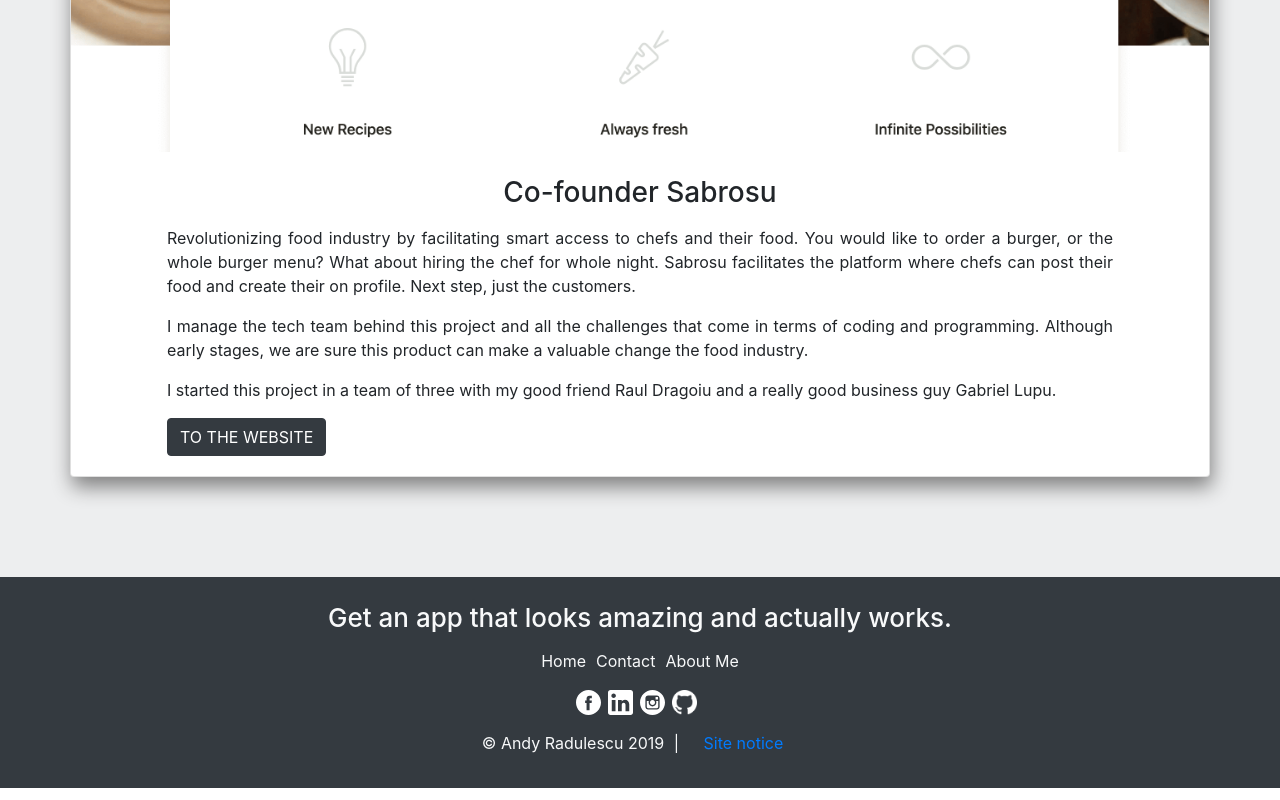
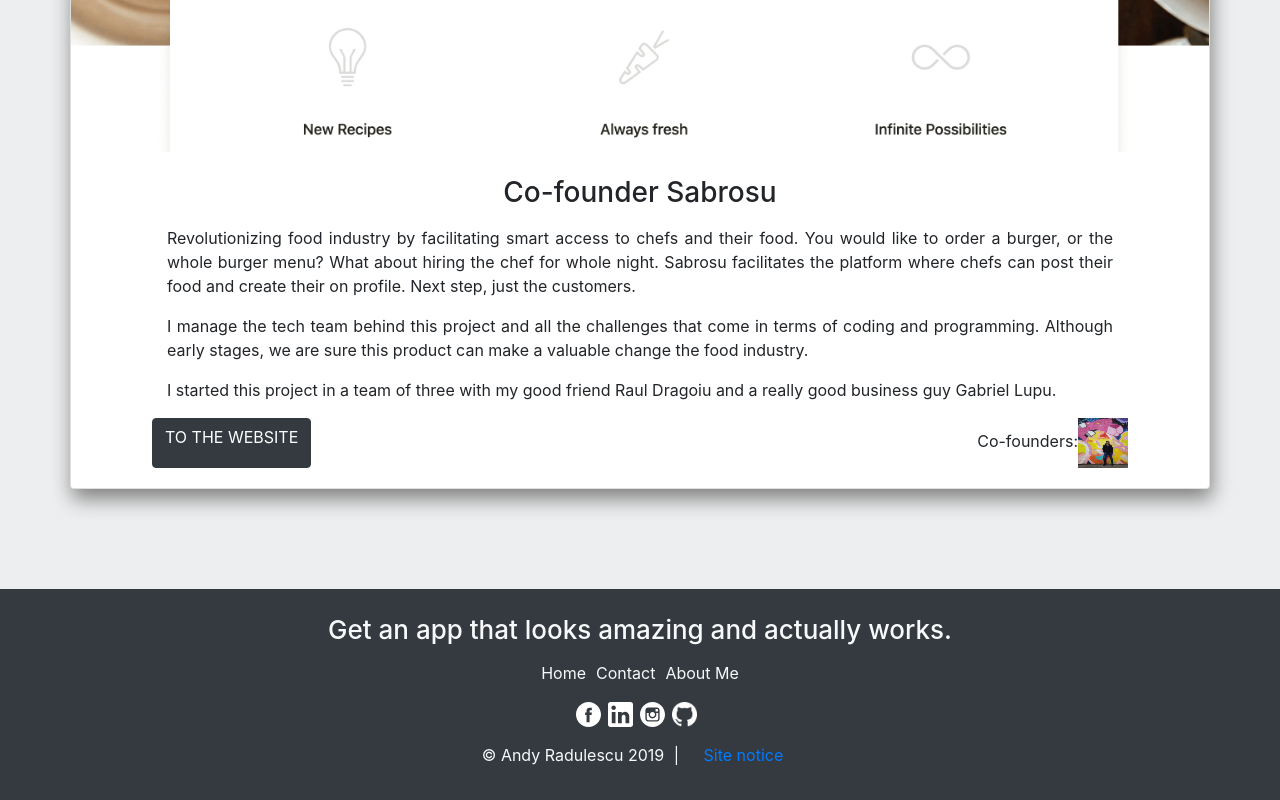
Before and after one commit to AndyRadulescu/personal-website, an Angular app: page / in a window 1280 px wide. Shown: the part 1908-2708 px from the top of the page. Built offline with nearby package versions, Linux system fonts and the light colour scheme; a web font is replaced by a local one.

Commit message:
added co-founders image

```diff
--- a/src/app/home/main/main.component.html
+++ b/src/app/home/main/main.component.html
@@ -31,9 +31,16 @@
             the platform where chefs can post their food and create their on profile. Next step, just the customers.</p>
           <p class="card-text text-justify">I manage the tech team behind this project and all the challenges that come in terms of coding
             and programming. Although early stages, we are sure this product can make a valuable change the food industry. </p>
-          <p class="card-text text-justify">I started this project in a team of three with my good friend Raul Dragoiu and a really good business
+          <p class="card-text text-justify">I started this project in a team of three with my good friend Raul Dragoiu and a really good
+            business
             guy Gabriel Lupu.</p>
-          <a href="http://sabrosu.com" class="btn btn-dark">TO THE WEBSITE</a>
+          <div class="row justify-content-between">
+            <a href="http://sabrosu.com" class="btn btn-dark">TO THE WEBSITE</a>
+            <div class="">
+              <span>Co-founders:</span>
+              <img src="assets/andy.jpg" class="card__img--position">
+            </div>
+          </div>
         </div>
       </div>
     </div>
--- a/src/app/home/main/main.component.scss
+++ b/src/app/home/main/main.component.scss
@@ -38,6 +38,11 @@
         padding-right: 3rem;
       }
     }
+
+    .card__img--position {
+      width: 50px;
+      height: 50px;
+    }
   }
 
 }
```
